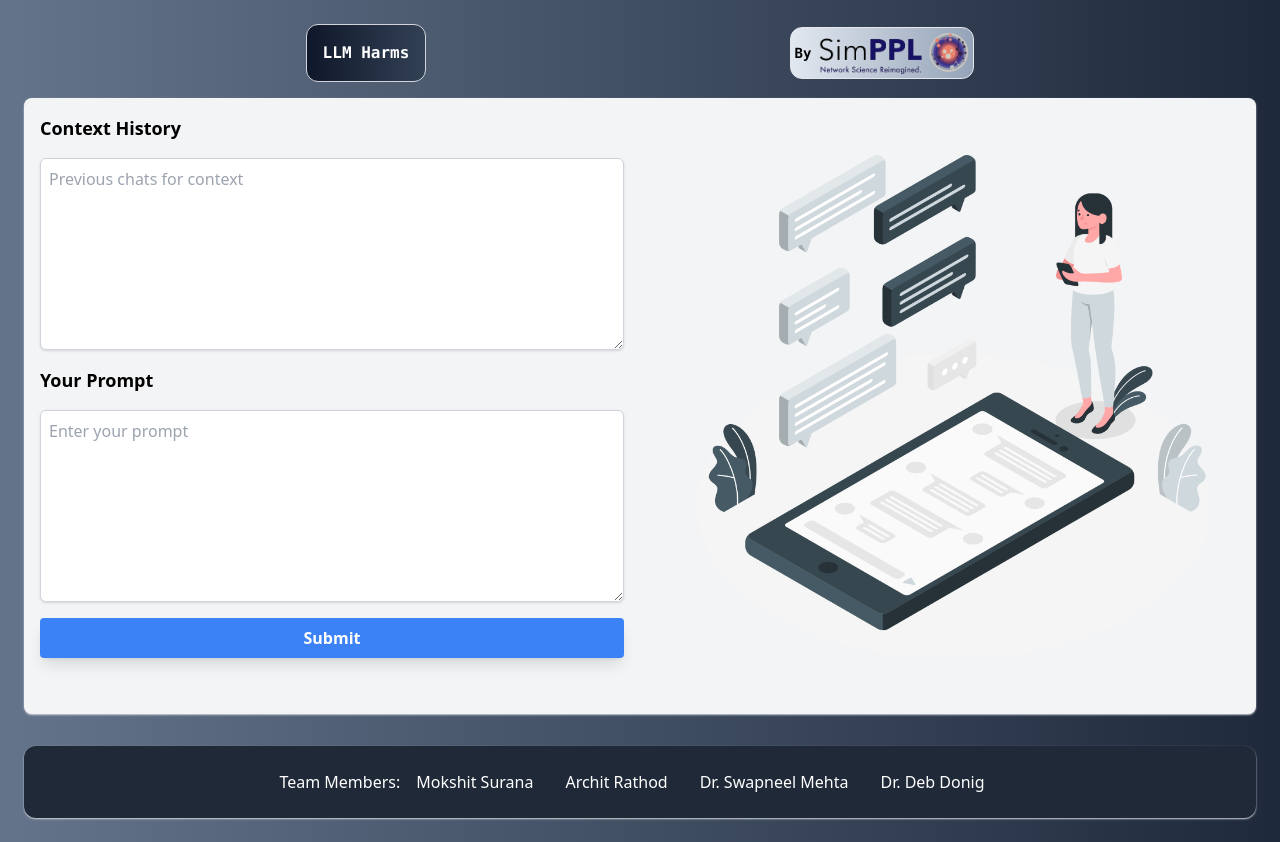
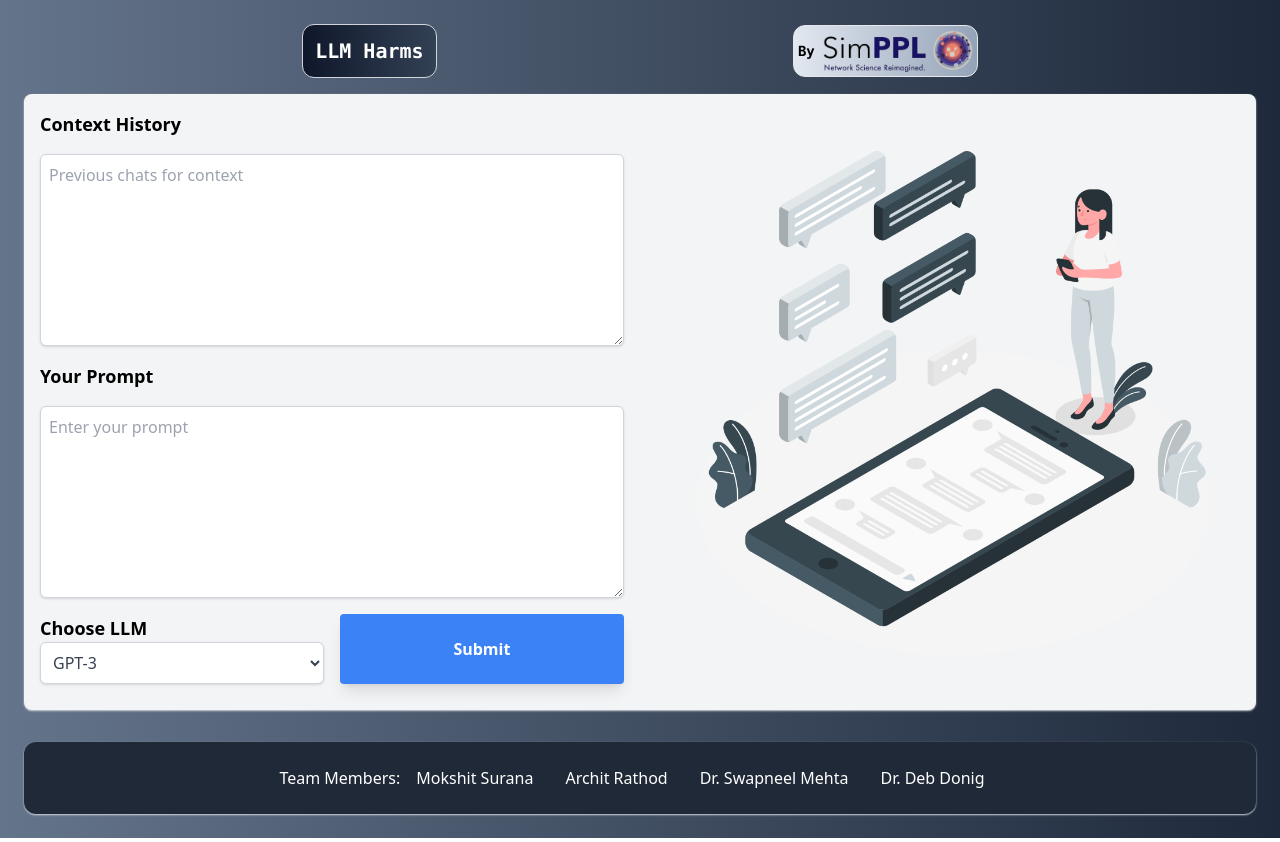
Before and after one commit to Archit1706/llm-harms, a Next.js app: page / in a window 1280 px wide. Built offline with nearby package versions, Linux system fonts and the light colour scheme.

Commit message:
LLM Dropdown

```diff
--- a/app/page.tsx
+++ b/app/page.tsx
@@ -7,7 +7,7 @@ export default function Home() {
   return (
     <main className="flex min-h-screen flex-col items-center justify-around p-6 max-w-full gap-4">
       <div className="flex flex-row items-center justify-around z-10 w-full max-w-5xl font-mono text-sm lg:flex gap-2">
-        <p className="flex justify-center border-b border-gray-300 bg-gradient-to-r from-slate-900 to-slate-700 backdrop-blur-2xl font-bold text-base dark:border-neutral-800 lg:static lg:w-auto rounded-xl lg:border p-4">
+        <p className="flex justify-center border-b border-gray-300 bg-gradient-to-r from-slate-900 to-slate-700 backdrop-blur-2xl font-bold text-xl dark:border-neutral-800 lg:static lg:w-auto rounded-xl lg:border p-3">
           LLM Harms
           {/* &nbsp; */}
           {/* <Link href="https://debdonig.com/professional/">
--- a/components/Chat.jsx
+++ b/components/Chat.jsx
@@ -9,6 +9,7 @@ export default function ChatComponent() {
     const [context, setContext] = useState('');
     const [prompt, setPrompt] = useState('');
     const [response, setResponse] = useState('');
+    const [llm, setLlm] = useState('gpt-3');
     const [isLoading, setIsLoading] = useState(false);
     const [hasQueried, setHasQueried] = useState(false);
     const handleSubmit = async () => {
@@ -29,7 +30,7 @@ export default function ChatComponent() {
                 headers: {
                     'Content-Type': 'application/json',
                 },
-                body: JSON.stringify({ context, prompt }),
+                body: JSON.stringify({ context, prompt, llm }),
             });
             const data = await res.json();
             setResponse(data.response);
@@ -68,14 +69,30 @@ export default function ChatComponent() {
                     value={prompt}
                     onChange={(e) => setPrompt(e.target.value)}
                 />
+                <div className="flex flex-row w-full gap-4">
+                    {/* a dropdown to select the llm to be used to generate response */}
+                    <div className='w-1/2'>
+                        <h3 className="text-lg font-bold text-black dark:text-white">Choose LLM</h3>
+                        <select
+                            className="p-2 w-full border border-gray-300 dark:border-gray-700 text-gray-700 rounded-md shadow bg-white dark:bg-gray-700 dark:text-white"
+                            onChange={(e) => setLlm(e.target.value)}
+                            value={llm}
+                        >
+                            <option value="gpt-3">GPT-3</option>
+                            <option value="davinci">Davinci</option>
+                            <option value="curie">Curie</option>
+                            <option value="babbage">Babbage</option>
+                        </select>
+                    </div>
+                    <button
+                        className="p-2 bg-blue-500 w-1/2 text-white font-bold rounded hover:bg-blue-600 shadow-lg disabled:bg-blue-300 disabled:cursor-not-allowed"
+                        onClick={handleSubmit}
+                        disabled={isLoading}
+                    >
+                        Submit
+                    </button>
+                </div>
 
-                <button
-                    className="p-2 bg-blue-500 text-white font-bold rounded hover:bg-blue-600 shadow-lg disabled:bg-blue-300 disabled:cursor-not-allowed"
-                    onClick={handleSubmit}
-                    disabled={isLoading}
-                >
-                    Submit
-                </button>
             </div>
 
             <div className="flex items-center justify-center w-full lg:w-1/2 h-full p-4 relative">
--- a/components/Footer.jsx
+++ b/components/Footer.jsx
@@ -1,5 +1,4 @@
-// components/Footer.js
-
+import React from "react";
 import Link from "next/link";
 
 const Footer = () => {
@@ -15,11 +14,9 @@ const Footer = () => {
             <div className="max-w-screen-xl mx-auto flex flex-wrap items-center justify-center text-white text-sm sm:text-base">
                 Team Members:
                 {teamMembers.map((member, index) => (
-                    <div key={index} className="px-4 py-2">
+                    <div key={index} className="px-4 py-2" title={member.role} >
                         <Link href={member.linkedInUrl} target="_blank" rel="noopener noreferrer" className="hover:underline">
-
                             {member.name}
-
                         </Link>
                     </div>
                 ))}
```
